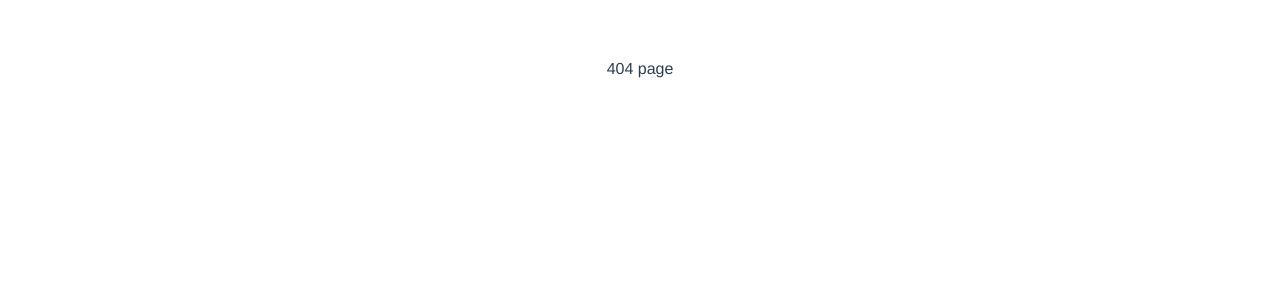
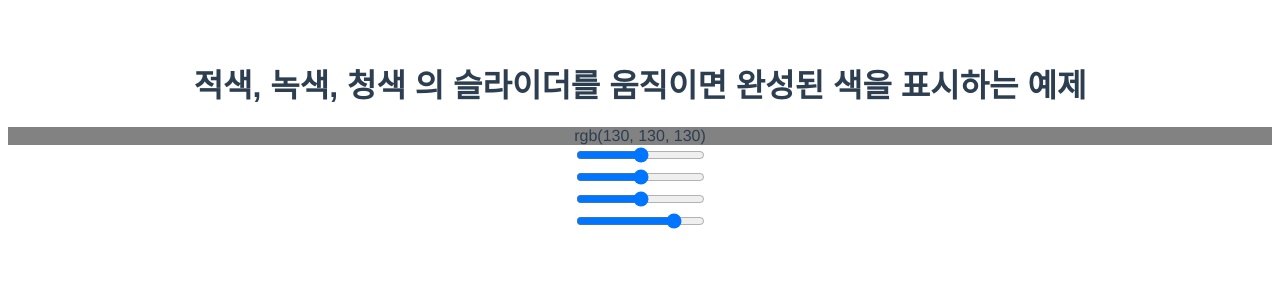
Before and after one commit to MinJaehyun/study-vue, a Vue app: page /computedtest5 in a window 1280 px wide. Shown: the top 300 px of the page. Built offline with nearby package versions, Linux system fonts and the light colour scheme.

Commit message:
Add ComputedTest5

```diff
--- /dev/null
+++ b/src/components/study/220527/ComputedTest5.vue
@@ -0,0 +1,46 @@
+<template>
+  <div>
+    <h1>적색, 녹색, 청색 의 슬라이더를 움직이면 완성된 색을 표시하는 예제</h1>
+    <!-- 색 설정하기 -->
+    <div :style="{backgroundColor: checkedColor}">{{ checkedColor }}</div>
+    <div><input type="range" v-model="red" min="0" max="255"></div>
+    <div><input type="range" v-model="green" min="0" max="255"></div>
+    <div><input type="range" v-model="blue" min="0" max="255"></div>
+    <div><input type="range" id="a" name="ages" min="10" max="60" step="10"></div>
+    <div><output name="x" for="a"></output><br></div>
+  </div>
+</template>
+
+<script lang="ts">
+import { defineComponent } from 'vue';
+
+export default defineComponent({
+  name: 'ComputedTest5',
+  data() {
+    return {
+      red: 130,
+      green: 130,
+      blue: 130,
+    };
+  },
+  methods: {},
+  computed: {
+    checkedColor() {
+      // rgb(255,0,0)
+      console.log(this.red);
+      return `rgb(${this.red}, ${this.green}, ${this.blue})`;
+    },
+  },
+});
+</script>
+
+<style scoped></style>
+<!-- NOTE:
+1. checkedColor 로 연산된 값을 가져와서 스타일로 지정하면서,
+2. 연산 메서드를 {{}} 안에서 표현할 수도 있다!!
+3. range 는 slide 를 나타낸다
+4. 색상을 나타내는 방법 중 하나로 RGB(255,0,0) 이 있다!
+5. 바인딩 된 스타일에 computed 메서드를 연결하고 슬라이드 조절 시, data 에 설정한 값이 바뀐다
+6. 요구사항에 slide 사용 시, 관련 내용 html slide 속성 살펴보기 (html input 속성 검색하기)
+
+-->
--- a/src/routes/index.ts
+++ b/src/routes/index.ts
@@ -28,9 +28,14 @@ import ComputedTest2 from '@/components/study/220527/ComputedTest2.vue';
 import ComputedTest3 from '@/components/study/220527/ComputedTest3.vue';
 import ComputedTest4 from '@/components/study/220527/ComputedTest4.vue';
 import ReComputedTest4 from '@/components/study/220527/ReComputedTest4.vue';
+import ComputedTest5 from "@/components/study/220527/ComputedTest5.vue";
 
 // routes 설정
 const routes = [
+  {
+    path: '/computedtest5',
+    component: ComputedTest5,
+  },
   {
     path: '/recomputedtest4',
     component: ReComputedTest4,
```
